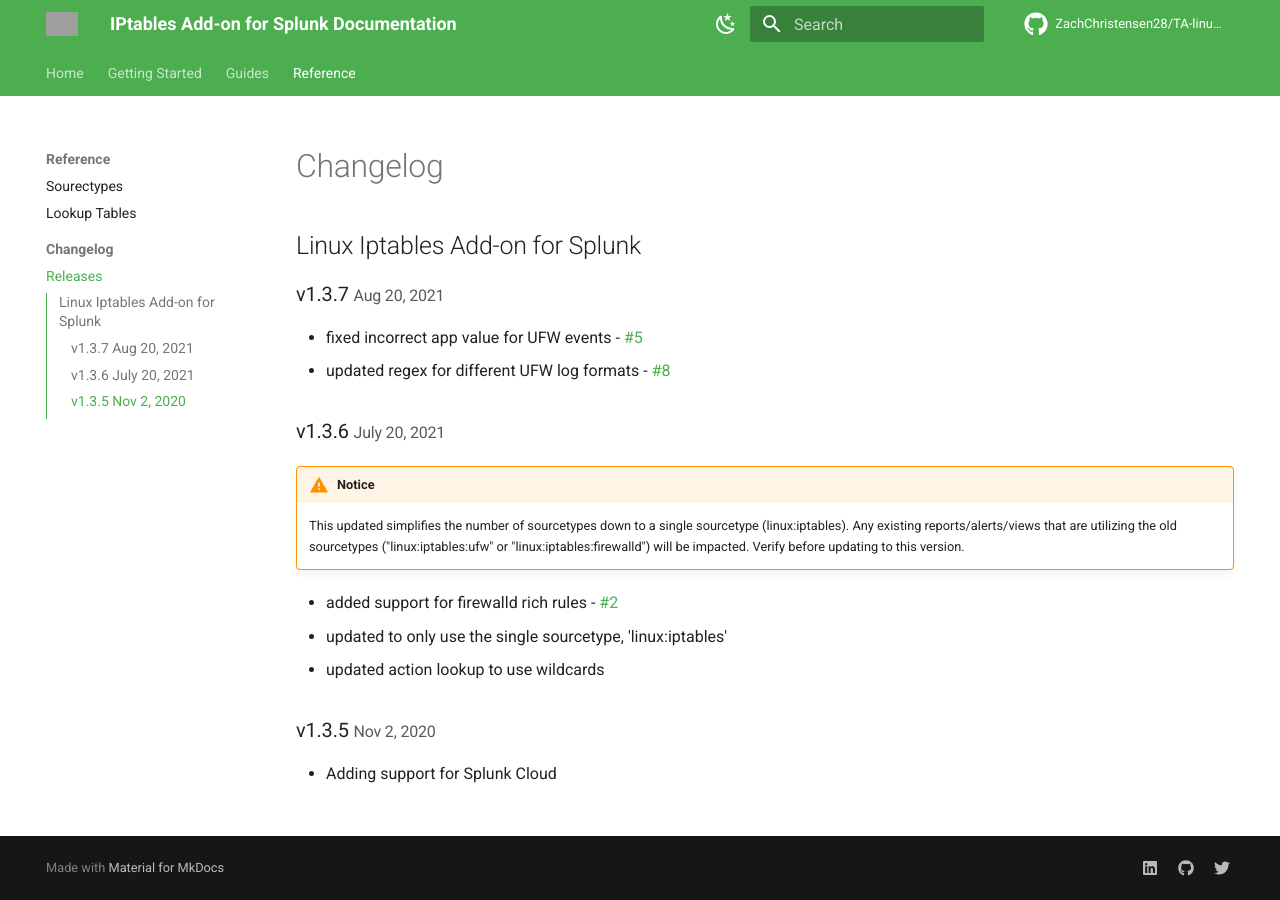
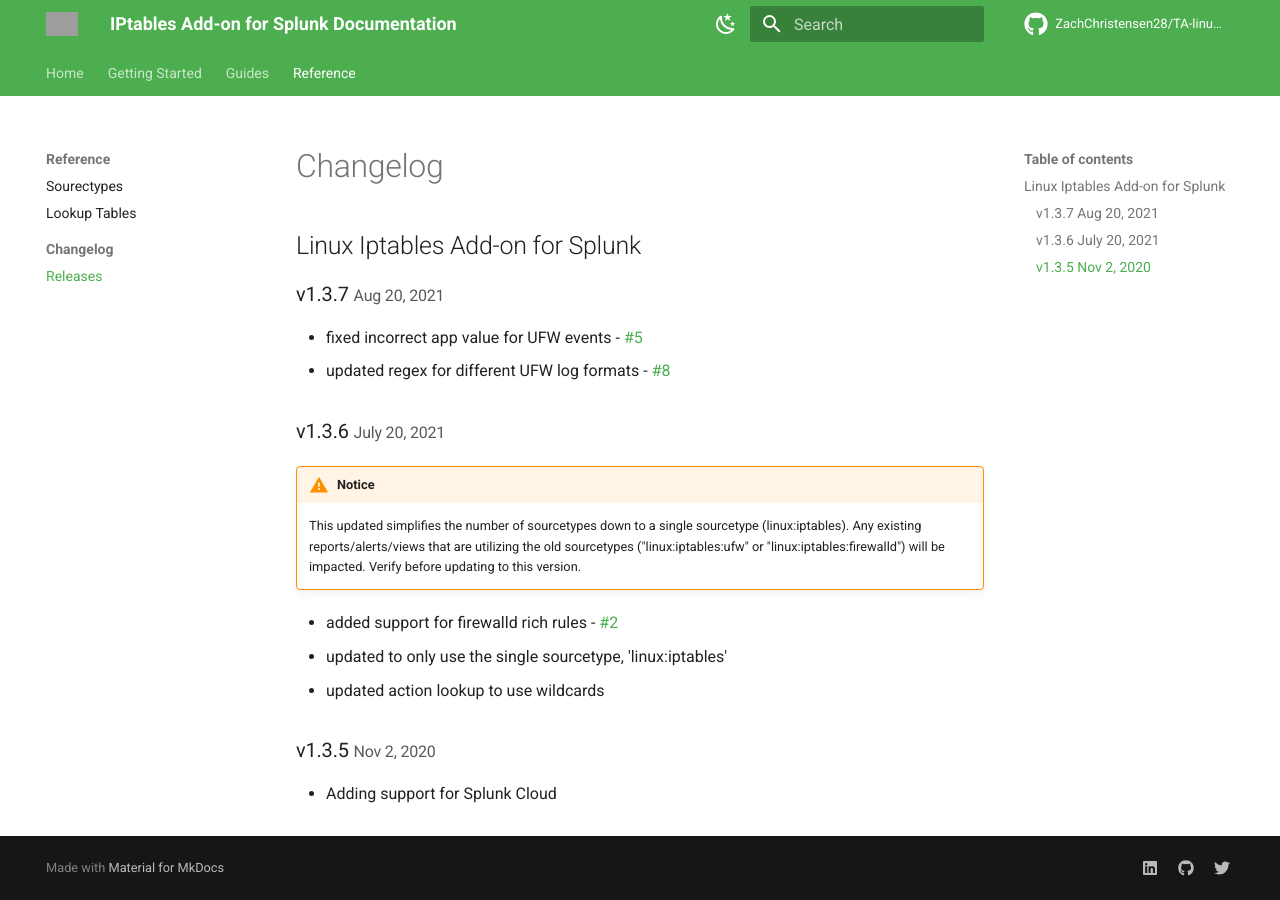
Before and after one commit to ZachChristensen28/splunk-iptables-ta-documentation, an MkDocs documentation site: the page built from docs/reference/releases/index.md, in a window 1280 px wide. Built offline with MkDocs 1.6.1 and Material for MkDocs 9.7.7, drawn with Linux system fonts in a browser that asks for light colours; comment, search, counter and statistics services are not loaded; grey boxes are pictures that could not be loaded.

```diff
--- a/mkdocs.yml
+++ b/mkdocs.yml
@@ -19,6 +19,10 @@ markdown_extensions:
   - pymdownx.superfences
   - abbr
   - pymdownx.snippets
+  - md_in_html
+  - pymdownx.highlight:
+      anchor_linenums: true
+  - pymdownx.inlinehilite
 
 theme:
   name: material
@@ -32,7 +36,9 @@ theme:
     - navigation.tabs
     - navigation.sections
     - navigation.top
-    - toc.integrate
+    # - toc.integrate
+    - navigation.tracking
+    - content.code.annotate
   palette:
     - media: "(prefers-color-scheme: light)"
       scheme: default
@@ -60,17 +66,17 @@ extra:
 
 nav:
   - Home: index.md
-  - "Getting Started":
-      - "Prepare Logs for Splunk": getting-started/prepare-logs-for-splunk.md
-      - "Where to Install": getting-started/where-to-install.md
-      - "Configure Inputs":
-          - "Configure Universal Forwarder": getting-started/configure-inputs/configure-inputs.md
+  - Getting Started:
+      - Prepare Logs for Splunk: getting-started/prepare-logs-for-splunk.md
+      - Where to Install: getting-started/where-to-install.md
+      - Configure Inputs:
+          - Configure Universal Forwarder: getting-started/configure-inputs/configure-inputs.md
       - Troubleshooting:
-          - "Troubleshoot Monitoring Inputs": getting-started/troubleshooting/troubleshoot-inputs.md
+          - Troubleshoot Monitoring Inputs: getting-started/troubleshooting/troubleshoot-inputs.md
   - Guides:
-      - "Custom Log Prefix": guides/guide-custom-log-prefix.md
+      - Custom Log Prefix: guides/guide-custom-log-prefix.md
   - Reference:
       - Sourectypes: reference/reference-sourcetypes.md
-      - "Lookup Tables": reference/reference-lookups.md
+      - Lookup Tables: reference/reference-lookups.md
       - Changelog:
           - Releases: reference/releases/index.md
```
Also changed, not shown: .readthedocs.yml (deleted, +0 -12 lines), README.md (+4 -4 lines), 2 other files.
